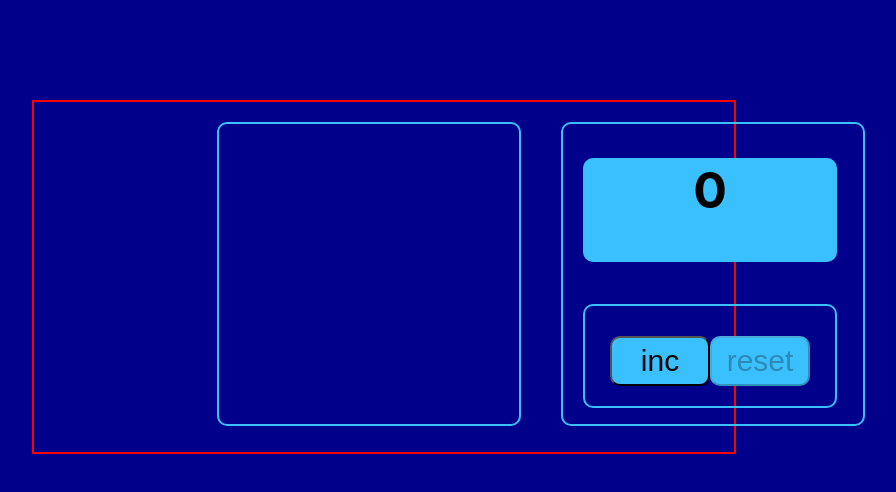
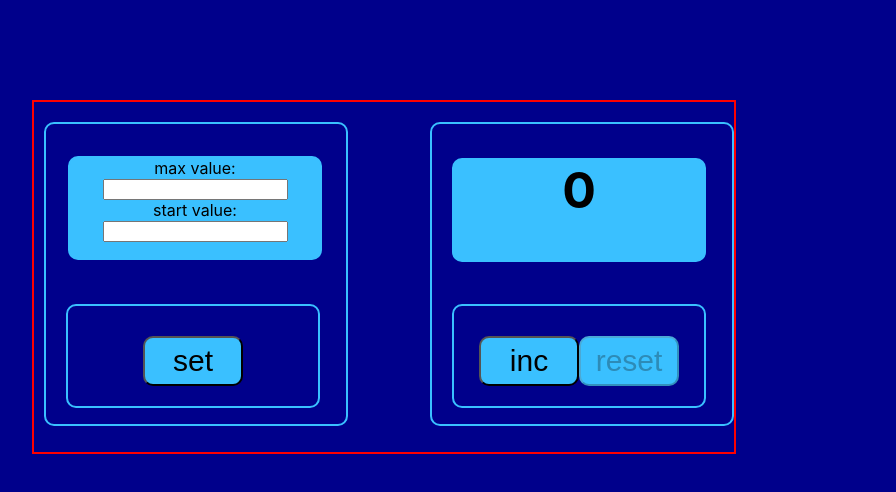
Before and after one commit to Vadim-w/Counter, a React (Create React App) app: page / in a window 1280 px wide. Shown: the top 492 px of the page, without its empty margins (256-1152 px from the left). Built offline with nearby package versions, Linux system fonts and the light colour scheme.

Commit message:
Adding an interface to the counter settings block und refactoring code.

```diff
--- a/src/App.css
+++ b/src/App.css
@@ -52,13 +52,15 @@ body{
 }
 
 .counter {
-  border: 2px #3ac0ff solid;
   width: 300px;
   height: 300px;
+  border: 2px #3ac0ff solid;
   border-radius: 10px;
   display: inline-block;
   margin-top: 20px;
-  position: fixed;
+  margin-left: -140px;
+  float: right;
+  position: relative;
 }
 
 .screen {
@@ -66,7 +68,6 @@ body{
   height: 100px;
   border: 2px #3ac0ff solid;
   border-radius: 10px;
-  position: static;
   margin-top: -250px;
   margin-left: 20px;
   background-color: #3ac0ff;
@@ -115,13 +116,23 @@ body{
 }
 
 .settingsBlock{
-  border: 2px #3ac0ff solid ;
   width: 300px;
   height: 300px;
-  margin: 0 auto;
+  border: 2px #3ac0ff solid ;
   border-radius: 10px;
   display: inline-block;
   margin-right: 40px;
   margin-top: 20px;
   margin-left: 10px;
+  float: left;
 }
+
+.settingsScreen{
+  width: 250px;
+  height: 100px;
+  border: 2px #3ac0ff solid;
+  border-radius: 10px;
+  margin-top: -230px;
+  background-color: #3ac0ff;
+
+}
--- a/src/App.tsx
+++ b/src/App.tsx
@@ -1,6 +1,6 @@
 import React, {useState} from 'react';
 import './App.css';
-import { Counter } from './Counter';
+import { Counter } from './CounterBlock/Counter';
 
  function App() {
     let [counter, setCounter] = useState(0)
--- a/src/Buttons.tsx
+++ /dev/null
@@ -1,20 +0,0 @@
-import React from 'react';
-import {ButtonIns} from "./incButton";
-import {ButtonReset} from "./resetButton";
-import {Button} from "./Button";
-
-type buttonsType = {
-    addCounter: () => void
-    reset: () => void
-    countre: number
-}
-
-export const Buttons: React.FC<buttonsType> = (props) => {
-    return (
-        <div className={"buttons"}>
-            <Button title={"inc"} onClickHandler={props.addCounter} disabled={props.countre === 5}/>
-            {/*<ButtonIns addCountre={props.addCounter} countre={props.countre}/>*/}
-            <ButtonReset reset={props.reset} countre={props.countre}/>
-        </div>
-    )
-}
--- a/src/Counter.tsx
+++ /dev/null
@@ -1,20 +0,0 @@
-import React from 'react';
-import {Buttons} from './Buttons';
-import {Screen} from "./Screen";
-
-type counterType = {
-    addCounter: () => void
-    counter: number
-    reset: () => void
-}
-
-export const Counter: React.FC<counterType> = (props) => {
-    return (<div className={"commonBlock"}>
-            <div className={"settingsBlock"}></div>
-            <div className={"counter"}>
-                <Buttons addCounter={props.addCounter} reset={props.reset} countre={props.counter}/>
-                <Screen countre={props.counter}/>
-            </div>
-        </div>
-    )
-}
--- /dev/null
+++ b/src/CounterBlock/Buttons.tsx
@@ -0,0 +1,17 @@
+import React from 'react';
+import {Button} from "../Common/Button";
+
+type buttonsType = {
+    addCounter: () => void
+    reset: () => void
+    counter: number
+}
+
+export const Buttons: React.FC<buttonsType> = (props) => {
+    return (
+        <div className={"buttons"}>
+            <Button title={"inc"} onClickHandler={props.addCounter} disabled={props.counter === 5}/>
+            <Button title={"reset"} onClickHandler={props.reset} disabled={props.counter === 0}/>
+        </div>
+    )
+}
--- /dev/null
+++ b/src/CounterBlock/Counter.tsx
@@ -0,0 +1,28 @@
+import React from 'react';
+import {Buttons} from './Buttons';
+import {Screen} from "./Screen";
+import {Button} from "../Common/Button";
+import {ScreenSettings} from "../SettingsCounterBlock/ScreenSettings";
+
+type counterType = {
+    addCounter: () => void
+    counter: number
+    reset: () => void
+}
+
+export const Counter: React.FC<counterType> = (props) => {
+    return (<div className={"commonBlock"}>
+            <div className={"settingsBlock"}>
+                <div className={"buttons"}>
+                <Button title={"set"} onClickHandler={ () => {}} disabled={false}/>
+                <ScreenSettings/>
+                </div>
+
+            </div>
+            <div className={"counter"}>
+                <Buttons addCounter={props.addCounter} reset={props.reset} counter={props.counter}/>
+                <Screen counter={props.counter}/>
+            </div>
+        </div>
+    )
+}
--- a/src/Screen.tsx
+++ b/src/CounterBlock/Screen.tsx
@@ -1,13 +1,13 @@
 import React from 'react';
 
 type screenType = {
-    countre: number
+    counter: number
 }
 
 export const Screen:React.FC<screenType> = (props) => {
     return(
-        <div className={props.countre === 5? "screen-block": "screen"} >
-            {props.countre}
+        <div className={props.counter === 5? "screen-block": "screen"} >
+            {props.counter}
         </div>
     )
 }
--- /dev/null
+++ b/src/SettingsCounterBlock/ScreenSettings.tsx
@@ -0,0 +1,10 @@
+import React from 'react';
+
+export const ScreenSettings = () => {
+    return (
+        <div className={"settingsScreen"}>
+            <div className={"maxValue"}>max value: <input/></div>
+            <div className={"startValue"}>start value: <input /></div>
+        </div>
+    )
+}
--- a/src/resetButton.tsx
+++ /dev/null
@@ -1,12 +0,0 @@
-import React from 'react';
-
-type resetButtonType = {
-    reset: () => void
-    countre: number
-}
-
-export const ButtonReset:React.FC<resetButtonType> = (props) => {
-    return (
-        <button disabled={props.countre === 0? true:false} onClick={props.reset} className={"reset"}>reset</button>
-    )
-}
```
Also changed, not shown: src/incButton.tsx (deleted, +0 -12 lines), src/Common/Button.tsx (renamed from src/Button.tsx).
